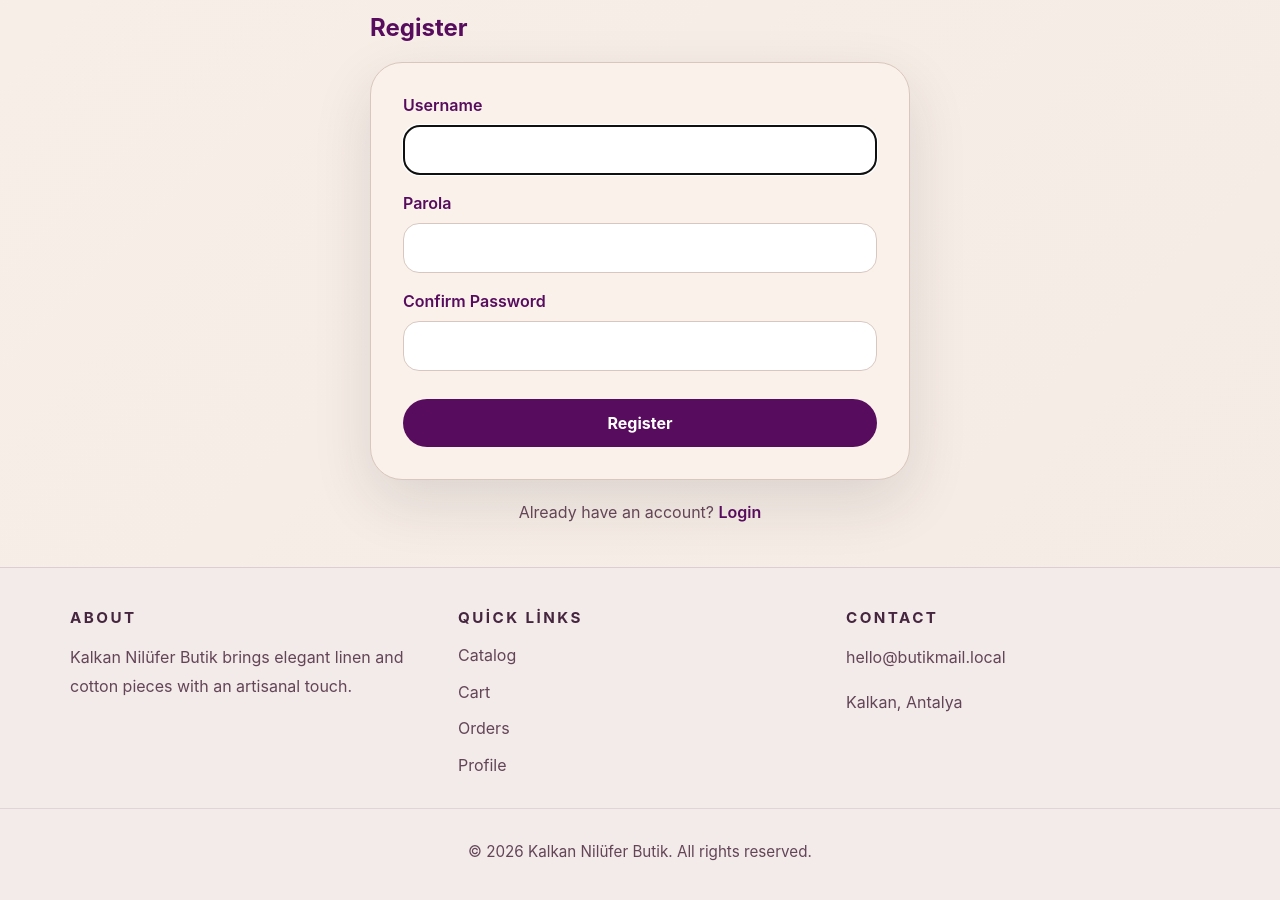
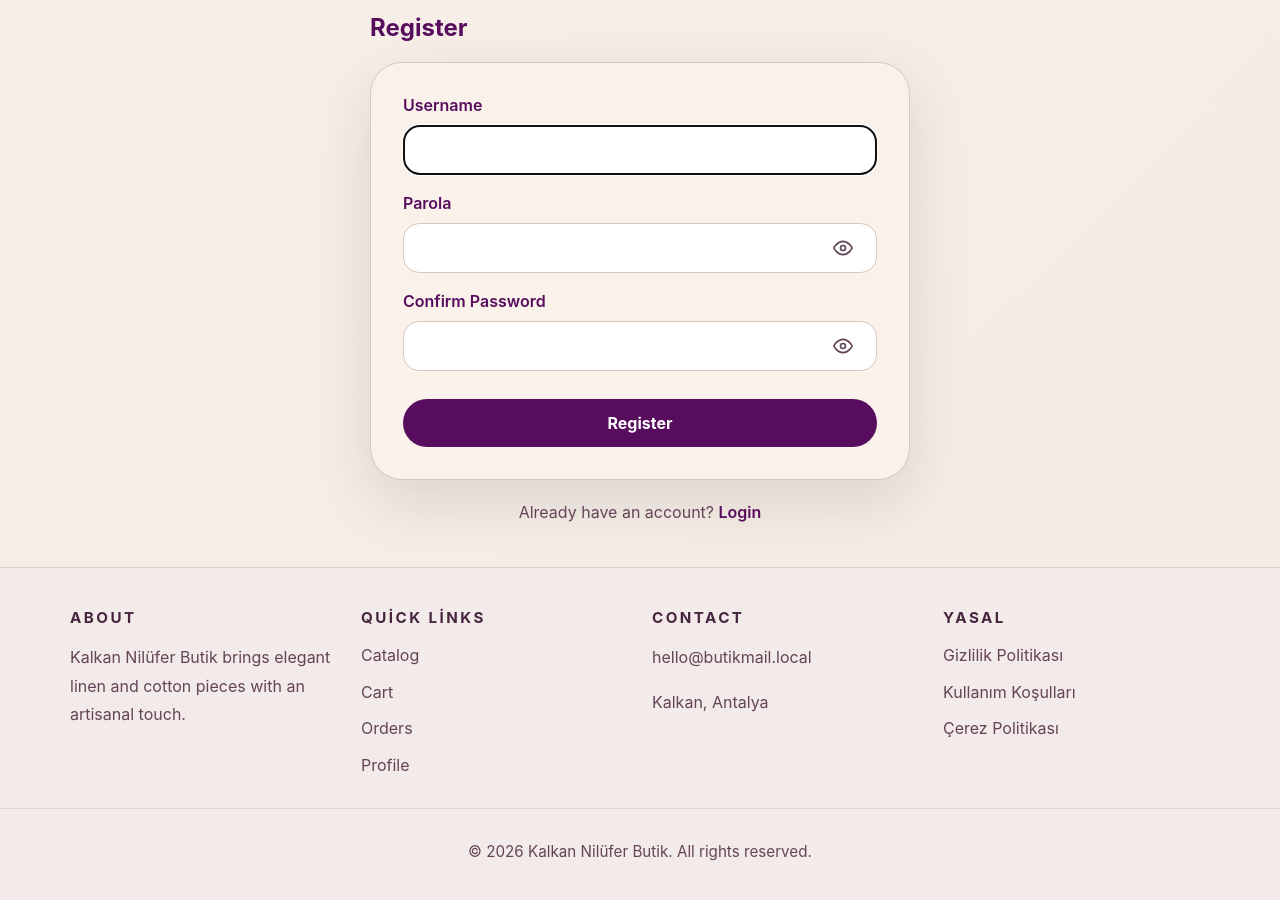
Before and after one commit to kerem212012/boutique, a Django app: page /tr/users/register/ in a window 1280 px wide. Shown: the part 654-1554 px from the top of the page. Run offline with Django 5.2, Linux system fonts and the light colour scheme; data that the repository does not hold is empty; parts of the project's set-up code (start-up, migrations or seed data) failed here and were passed over.

Commit message:
Add legal pages and password visibility toggle
Add privacy, terms and cookie policy pages and wire them into URLs and views; expose links in the footer. Include templates: core/privacy_policy.html, core/terms.html, core/cookie_policy.html. Implement legal_page view and add i18n URL patterns. Add CSS for .legal-page and password toggle styles and adjust footer grid. Add JS to toggle password visibility. Update login and register templates to include toggle buttons and SVG icons. Add test to ensure legal pages are publicly accessible and tweak auth button selector. Files changed: urls, views, tests, templates, static CSS/JS.

```diff
--- a/boutique/urls.py
+++ b/boutique/urls.py
@@ -20,7 +20,7 @@ from django.contrib import admin
 from django.urls import include, path
 from django.conf.urls.i18n import i18n_patterns
 
-from core.views import home
+from core.views import home, legal_page
 
 urlpatterns = [
     path('i18n/', include('django.conf.urls.i18n')),
@@ -29,6 +29,9 @@ urlpatterns = [
 
 urlpatterns += i18n_patterns(
     path('', home, name='home'),
+    path('privacy-policy/', legal_page, {'page': 'privacy'}, name='privacy-policy'),
+    path('terms/', legal_page, {'page': 'terms'}, name='terms'),
+    path('cookie-policy/', legal_page, {'page': 'cookies'}, name='cookie-policy'),
     path('catalog/', include('catalog.urls', namespace='catalog')),
     path('cart/', include('cart.urls', namespace='cart')),
     path('orders/', include('orders.urls', namespace='orders')),
--- a/core/tests.py
+++ b/core/tests.py
@@ -28,3 +28,9 @@ class HomePageTests(TestCase):
         self.assertEqual(response.status_code, 200)
         self.assertContains(response, 'Öne Çıkan Parçalar')
         self.assertContains(response, 'Yeni Ürünler')
+
+    def test_legal_pages_are_public(self):
+        for page_name in ('privacy-policy', 'terms', 'cookie-policy'):
+            with self.subTest(page_name=page_name):
+                response = self.client.get(reverse(page_name))
+                self.assertEqual(response.status_code, 200)
--- a/static/css/styles.css
+++ b/static/css/styles.css
@@ -1268,7 +1268,80 @@ header {
   color: var(--text);
 }
 
-.auth-form button {
+/* Password field wrapper with toggle button */
+.password-field {
+  position: relative;
+  display: flex;
+  align-items: center;
+}
+
+.password-field input {
+  width: 100%;
+  padding-right: 44px; /* space for toggle button */
+}
+
+.password-toggle {
+  position: absolute;
+  right: 12px;
+  background: transparent;
+  border: none;
+  cursor: pointer;
+  padding: 8px;
+  color: var(--muted);
+  transition: color 0.2s ease;
+  display: flex;
+  align-items: center;
+  justify-content: center;
+  width: 44px;
+  height: 44px;
+  min-height: 44px;
+  min-width: 44px;
+  -webkit-tap-highlight-color: transparent;
+  touch-action: manipulation;
+}
+
+.password-toggle:hover {
+  color: var(--text);
+}
+
+.password-toggle:active {
+  opacity: 0.7;
+}
+
+.password-toggle svg {
+  width: 20px;
+  height: 20px;
+  stroke: currentColor;
+  pointer-events: none;
+}
+
+.eye-icon,
+.eye-closed-icon {
+  transition: opacity 0.2s ease;
+}
+
+.hidden {
+  display: none;
+}
+
+@media (max-width: 860px) {
+  .password-field input {
+    padding-right: 50px;
+  }
+
+  .password-toggle {
+    width: 48px;
+    height: 48px;
+    right: 8px;
+  }
+
+  .password-toggle svg {
+    width: 22px;
+    height: 22px;
+  }
+}
+
+.auth-form button[type="submit"] {
   width: 100%;
   margin-top: 10px;
   padding: 14px 18px;
@@ -1405,7 +1513,7 @@ footer {
 
 .footer-inner {
   display: grid;
-  grid-template-columns: repeat(3, minmax(0, 1fr));
+  grid-template-columns: repeat(4, minmax(0, 1fr));
   gap: 24px;
   padding-bottom: 20px;
 }
--- a/static/js/main.js
+++ b/static/js/main.js
@@ -2,6 +2,28 @@ document.addEventListener('DOMContentLoaded', function () {
     document.querySelectorAll('.language-switcher select').forEach(function (languageSelect) {
         languageSelect.addEventListener('change', function () {
             languageSelect.form.submit();
+        });
+    });
+
+    // Password toggle functionality
+    document.querySelectorAll('.password-toggle').forEach(function (button) {
+        button.addEventListener('click', function (e) {
+            e.preventDefault();
+            const targetId = this.getAttribute('data-target');
+            const passwordInput = document.getElementById(targetId);
+
+            if (passwordInput) {
+                const isPassword = passwordInput.type === 'password';
+                passwordInput.type = isPassword ? 'text' : 'password';
+
+                // Toggle eye icon visibility
+                const openEye = this.querySelector('.eye-icon');
+                const closedEye = this.querySelector('.eye-closed-icon');
+                if (openEye && closedEye) {
+                    openEye.classList.toggle('hidden');
+                    closedEye.classList.toggle('hidden');
+                }
+            }
         });
     });
 
--- a/templates/base.html
+++ b/templates/base.html
@@ -97,6 +97,12 @@
                 <p>{{ site_settings.email|default:'hello@butikmail.local' }}</p>
                 <p>{{ site_settings.location|default:"Kalkan, Antalya" }}</p>
             </div>
+            <div class="footer-col footer-legal">
+                <h4>{% if LANGUAGE_CODE == 'en' %}Legal{% else %}Yasal{% endif %}</h4>
+                <a href="{% url 'privacy-policy' %}">{% if LANGUAGE_CODE == 'en' %}Privacy Policy{% else %}Gizlilik Politikası{% endif %}</a>
+                <a href="{% url 'terms' %}">{% if LANGUAGE_CODE == 'en' %}Terms of Use{% else %}Kullanım Koşulları{% endif %}</a>
+                <a href="{% url 'cookie-policy' %}">{% if LANGUAGE_CODE == 'en' %}Cookie Policy{% else %}Çerez Politikası{% endif %}</a>
+            </div>
         </div>
         <div class="footer-bottom">
             <p>© {% now "Y" %} {{ site_settings.site_name|default:"Kalkan Nilüfer Butik" }}. {% trans "All rights reserved." %}</p>
--- a/templates/users/register.html
+++ b/templates/users/register.html
@@ -16,12 +16,36 @@
         </div>
         <div class="form-row">
             <label for="id_password1">{% trans "Password" %}</label>
-            {{ form.password1 }}
+            <div class="password-field">
+                {{ form.password1 }}
+                <button type="button" class="password-toggle" data-target="id_password1" aria-label="Toggle password visibility">
+                    <svg class="eye-icon" viewBox="0 0 24 24" fill="none" stroke="currentColor" stroke-width="2">
+                        <path d="M1 12s4-8 11-8 11 8 11 8-4 8-11 8-11-8-11-8z"></path>
+                        <circle cx="12" cy="12" r="3"></circle>
+                    </svg>
+                    <svg class="eye-closed-icon hidden" viewBox="0 0 24 24" fill="none" stroke="currentColor" stroke-width="2">
+                        <path d="M17.94 17.94A10.07 10.07 0 0 1 12 20c-7 0-11-8-11-8a18.45 18.45 0 0 1 5.06-5.94M9.9 4.24A9.12 9.12 0 0 1 12 4c7 0 11 8 11 8a18.5 18.5 0 0 1-2.16 3.19m-6.72-1.07a3 3 0 1 1-4.24-4.24"></path>
+                        <line x1="1" y1="1" x2="23" y2="23"></line>
+                    </svg>
+                </button>
+            </div>
             {{ form.password1.errors }}
         </div>
         <div class="form-row">
             <label for="id_password2">{% trans "Confirm Password" %}</label>
-            {{ form.password2 }}
+            <div class="password-field">
+                {{ form.password2 }}
+                <button type="button" class="password-toggle" data-target="id_password2" aria-label="Toggle password visibility">
+                    <svg class="eye-icon" viewBox="0 0 24 24" fill="none" stroke="currentColor" stroke-width="2">
+                        <path d="M1 12s4-8 11-8 11 8 11 8-4 8-11 8-11-8-11-8z"></path>
+                        <circle cx="12" cy="12" r="3"></circle>
+                    </svg>
+                    <svg class="eye-closed-icon hidden" viewBox="0 0 24 24" fill="none" stroke="currentColor" stroke-width="2">
+                        <path d="M17.94 17.94A10.07 10.07 0 0 1 12 20c-7 0-11-8-11-8a18.45 18.45 0 0 1 5.06-5.94M9.9 4.24A9.12 9.12 0 0 1 12 4c7 0 11 8 11 8a18.5 18.5 0 0 1-2.16 3.19m-6.72-1.07a3 3 0 1 1-4.24-4.24"></path>
+                        <line x1="1" y1="1" x2="23" y2="23"></line>
+                    </svg>
+                </button>
+            </div>
             {{ form.password2.errors }}
         </div>
         <button type="submit">{% trans "Register" %}</button>
```
Also changed, not shown: other parts of static/css/styles.css (+36 -1 lines), core/views.py (+9 -0 lines), templates/core/cookie_policy.html (added, +28 -0 lines), templates/core/privacy_policy.html (added, +32 -0 lines), templates/core/terms.html (added, +32 -0 lines), templates/users/login.html (+13 -1 lines).
